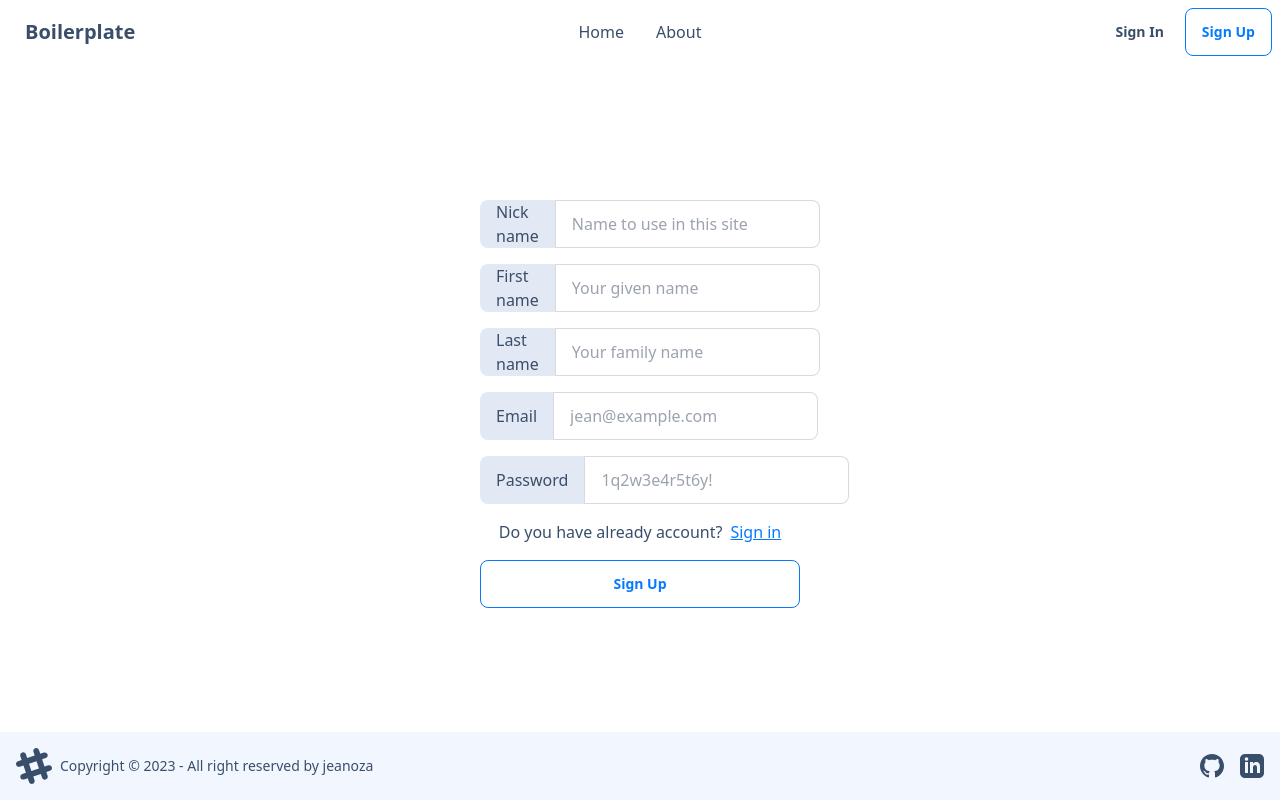
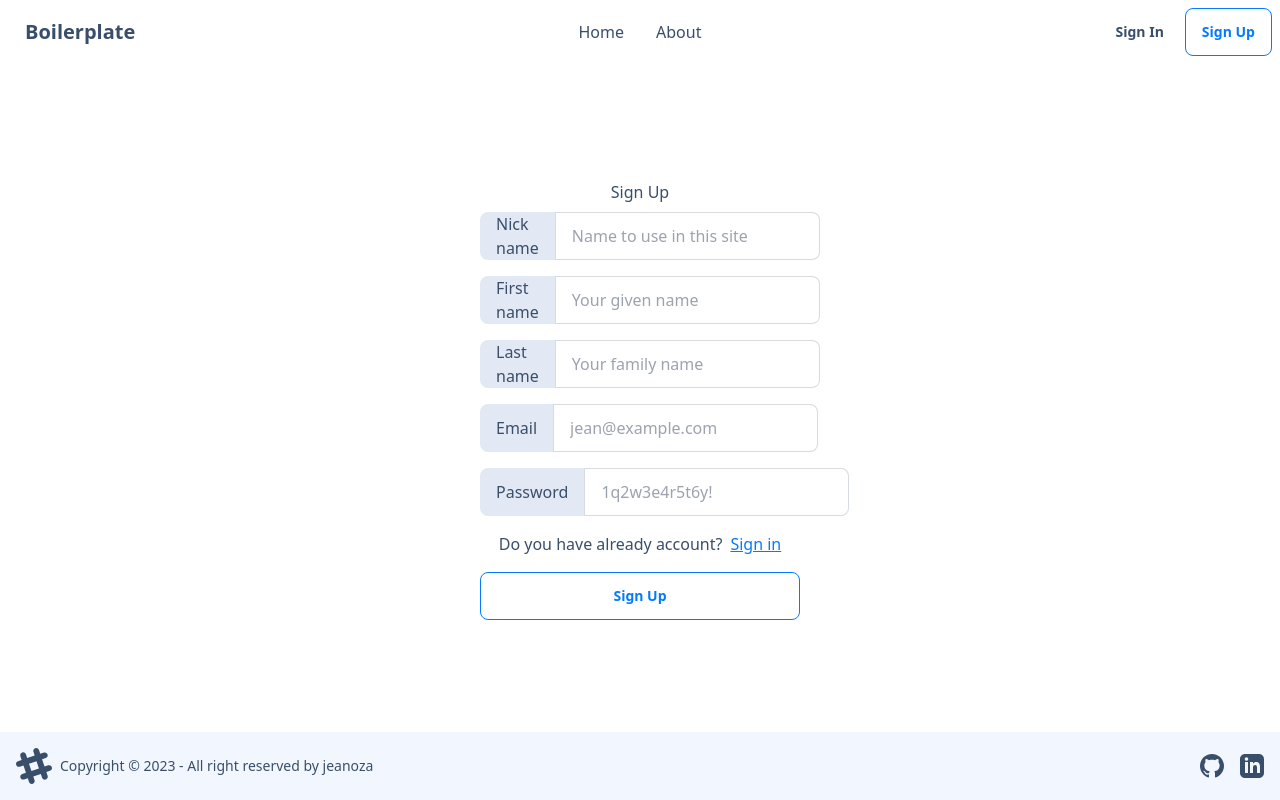
Before and after one commit to jeanoza/boilerplate, a React (Create React App) app in the folder frontend/: page /sign-up in a window 1280 px wide. Built offline with nearby package versions, Linux system fonts and the light colour scheme.

Commit message:
fix(frontend): App.tsx test code and clean little

```diff
--- a/frontend/src/App.tsx
+++ b/frontend/src/App.tsx
@@ -8,10 +8,10 @@ function App() {
   return (
     <div className="App">
       <Routes>
-        <Route path='/' Component={Home} />
-        <Route path='/about' Component={About} />
-        <Route path='/sign-up' Component={Sign} />
-        <Route path='/sign-in' Component={Sign} />
+        <Route path='/' element={<Home />} />
+        <Route path='/about' element={<About />} />
+        <Route path='/sign-up' element={<Sign />} />
+        <Route path='/sign-in' element={<Sign />} />
       </Routes>
     </div>
   );
--- a/frontend/src/components/sign/signForm.tsx
+++ b/frontend/src/components/sign/signForm.tsx
@@ -30,6 +30,7 @@ export default function SignForm() {
 	}
 
 	return <form aria-label="signForm" className="form-control items-center justify-center" onSubmit={handleSubmit(onSubmit)}>
+		<h3 data-testid="signTitle">{isSignUp ? "Sign Up" : "Sign In"}</h3>
 		{isSignUp &&
 			<>
 				<InputField register={register} type="text" name="Nick name" placeholder="Name to use in this site" testid="signUpField" />
```
Also changed, not shown: frontend/package.json (+4 -5 lines), 1 other file (tests, documents, lock files or other folders).
